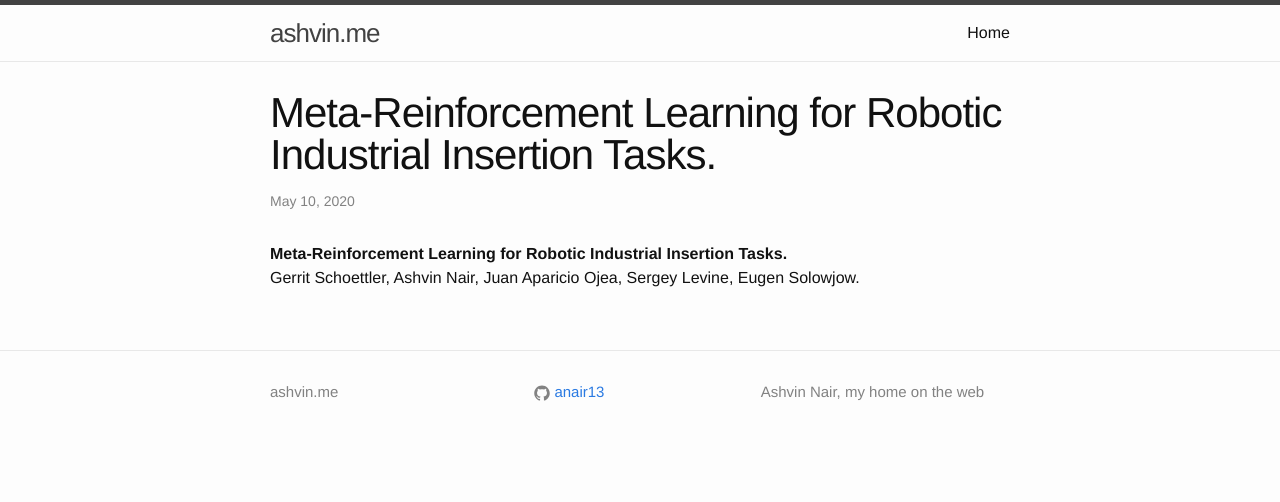
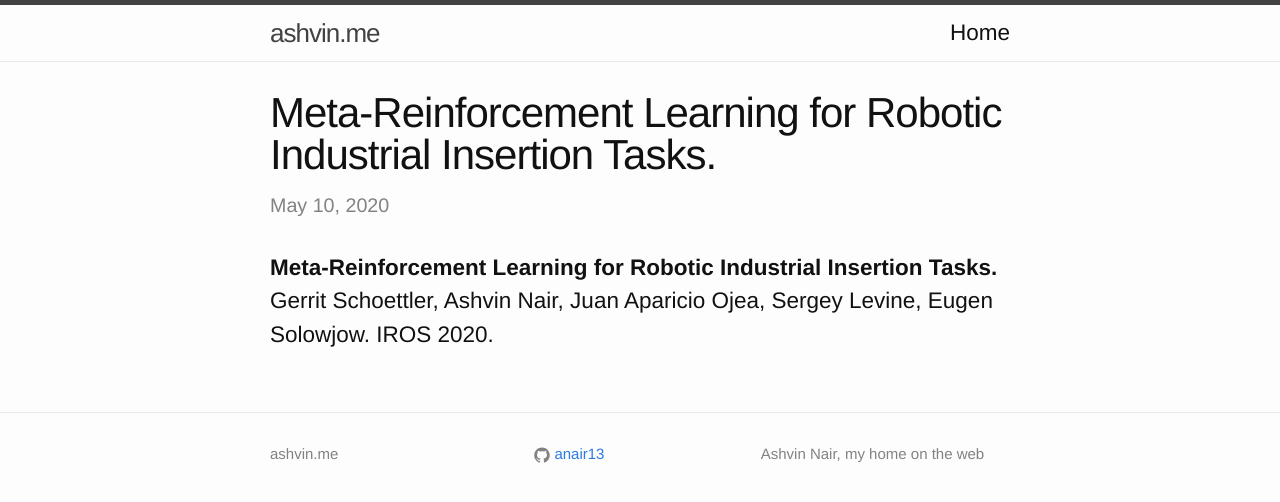
Before and after one commit to anair13/anair13.github.io, a Jekyll site: the page built from _posts/2020-5-10-meta-learn-insertion.md, in a window 1280 px wide. Shown: the top 502 px of the page. Built offline with Jekyll 4.4.1, drawn with Linux system fonts in a browser that asks for light colours; comment, search, counter and statistics services are not loaded.

Commit message:
Update papers and update style

```diff
--- a/_layouts/page.html
+++ b/_layouts/page.html
@@ -53,7 +53,7 @@ $( document ).ready(function() {
   {% for post in posts %}
     {% if post.tags contains t %}
       {% if post.layout == "research" %}
-        <a href="{{ post.projectlink }}">
+        <!-- <a href="{{ post.projectlink }}"> -->
         <div class="projectpreview">
           {% if post.img %}
             <img src="{{ site.url }}/assets/{{ post.img }}">
@@ -74,7 +74,7 @@ $( document ).ready(function() {
             </div>
           </div>
         </div>
-        </a>
+        <!-- </a> -->
         <hr>
       {% elsif post.layout == "news" %}
         {% if post.projectlink %}
--- a/_posts/2020-5-10-meta-learn-insertion.md
+++ b/_posts/2020-5-10-meta-learn-insertion.md
@@ -2,7 +2,7 @@
 layout: research
 title:  "Meta-Reinforcement Learning for
 Robotic Industrial Insertion Tasks."
-rinfo: "Gerrit Schoettler, Ashvin Nair, Juan Aparicio Ojea, Sergey Levine, Eugen Solowjow."
+rinfo: "Gerrit Schoettler, Ashvin Nair, Juan Aparicio Ojea, Sergey Levine, Eugen Solowjow. IROS 2020."
 pdf: https://arxiv.org/abs/2004.14404
 date:   2020-05-10 1:07:00
 types: [all, robotics, rl, python, research, machine-learning, neural-nets, meta-learning]
--- a/css/main.scss
+++ b/css/main.scss
@@ -7,7 +7,7 @@
 
 // Our variables
 $base-font-family: Helvetica, Arial, sans-serif;
-$base-font-size:   16px;
+$base-font-size:   2.5vh; // 16px
 $small-font-size:  $base-font-size * 0.875;
 $base-line-height: 1.5;
 
@@ -27,9 +27,9 @@ $content-width:    800px;
 $on-palm:          600px;
 $on-laptop:        800px;
 
-$pp-img: 150px;
-$pp-height: 160px;
-$pp-margin: 20px;
+$pp-img: 150px; // 25vh; //
+$pp-height: 160px; // 27vh; //
+$pp-margin: 20px; // 4vh; //
 
 // Using media queries with like this:
 // @include media-query($on-palm) {
@@ -69,7 +69,6 @@ $pp-margin: 20px;
     min-height: $pp-height;
     text-decoration: none;
     text-align: justify;
-    color: #1756a9;
     display: block;
 
     -webkit-transition: font-size 0.3s ease, background-color 0.3s ease;
```
Also changed, not shown: _posts/2019-7-21-industrial-insertion.md (+1 -1 lines), _posts/2020-6-15-awac.md (added, +13 -0 lines).
